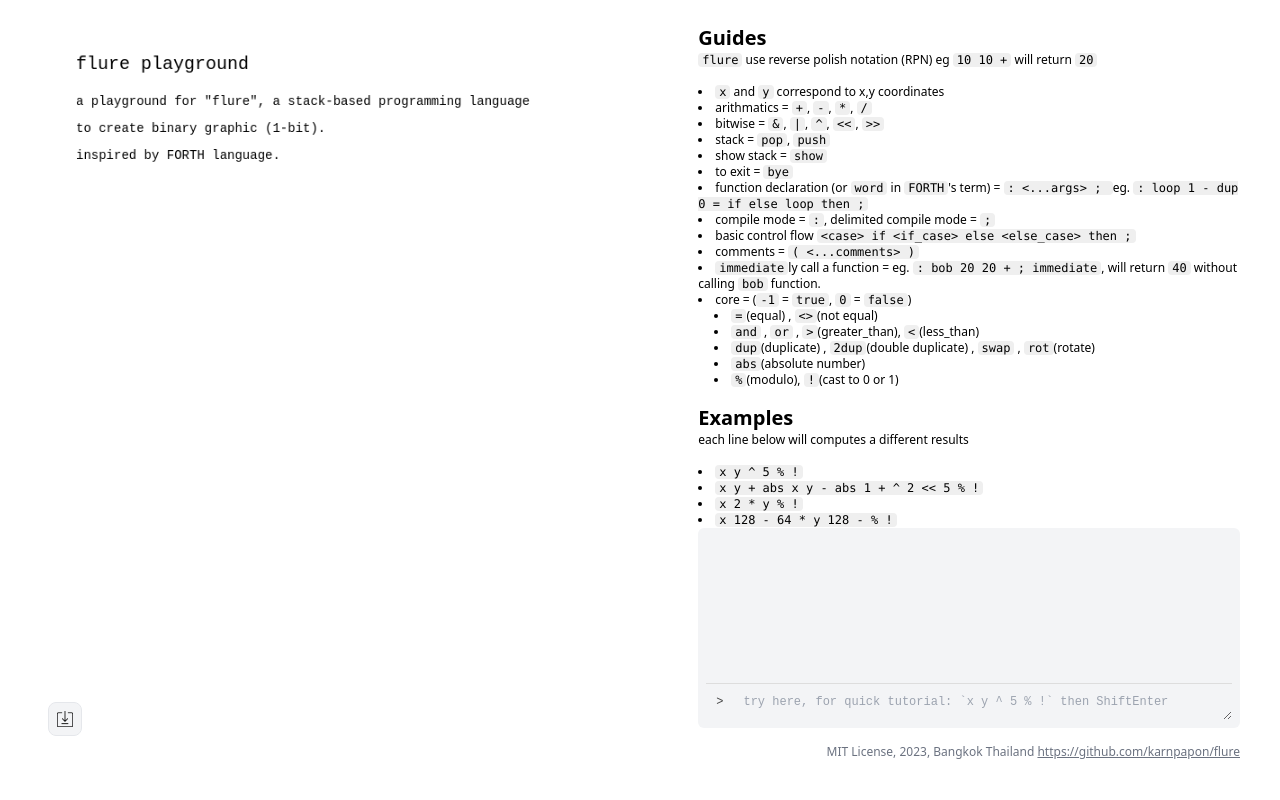
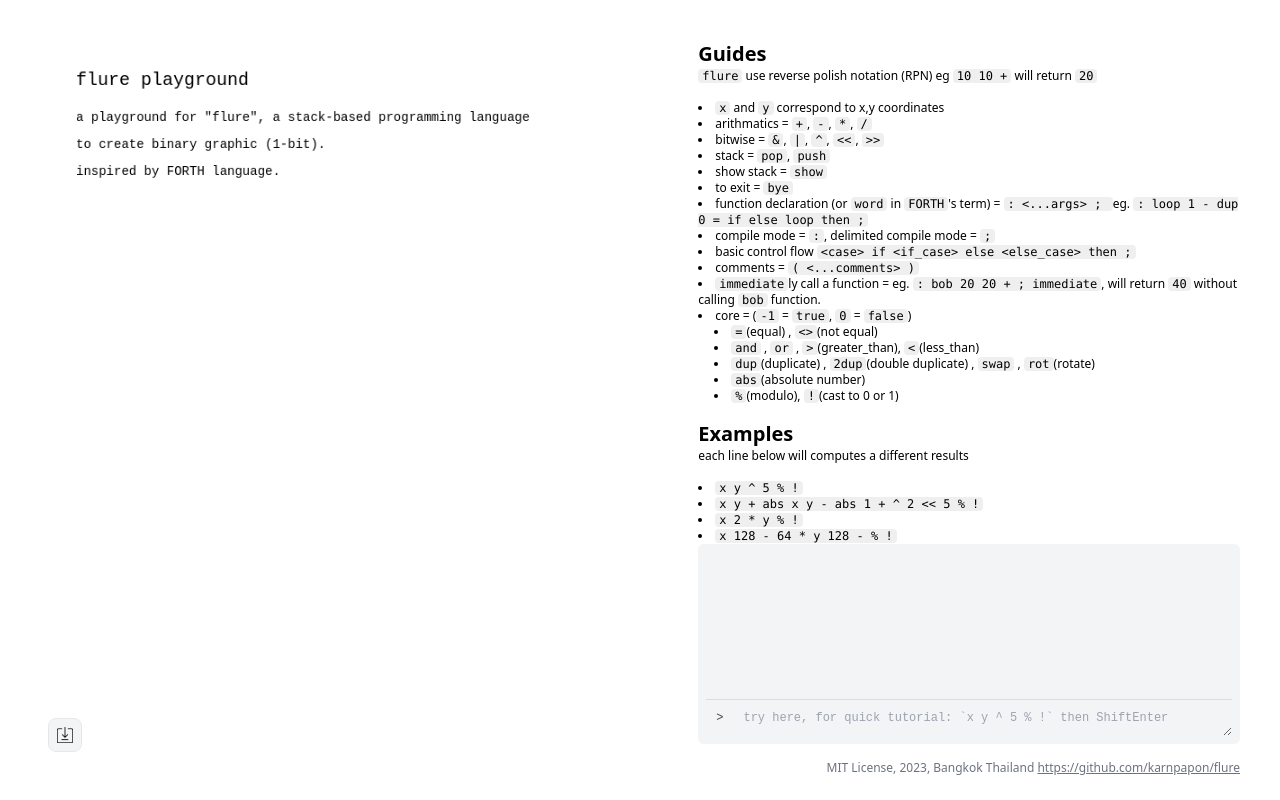
Before and after one commit to karnpapon/flure_playground, a website built with webpack: page dist/index.html in a window 1280 px wide. Built offline with nearby package versions, Linux system fonts and the light colour scheme; files whose address does not match are found by name.

Commit message:
rm -translate-y-4

```diff
--- a/dist/index.html
+++ b/dist/index.html
@@ -66,11 +66,11 @@
     </script>
 
     <div class="h-screen p-10 bg-white dark:bg-gray-900 antialiased flex-col">
-      <div class="flex h-full -translate-y-4">
+      <div class="flex h-full">
         <div class="relative flex justify-center items-center h-auto  rounded-xl overflow-hidden w-[70%]">
           <div class="relative w-full h-full object-contain object-center rounded-xl overflow-hidden">
             <div id="canvas_loading" class="hidden w-full h-full justify-center items-center text-xl">
-              <p>loading...</p>
+              <!-- <p>loading...</p> -->
               <svg width="24" height="24" viewBox="0 0 24 24" xmlns="http://www.w3.org/2000/svg"><style>.spinner_nOfF{animation:spinner_qtyZ 2s cubic-bezier(0.36,.6,.31,1) infinite}.spinner_fVhf{animation-delay:-.5s}.spinner_piVe{animation-delay:-1s}.spinner_MSNs{animation-delay:-1.5s}@keyframes spinner_qtyZ{0%{r:0}25%{r:3px;cx:4px}50%{r:3px;cx:12px}75%{r:3px;cx:20px}100%{r:0;cx:20px}}</style><circle class="spinner_nOfF" cx="4" cy="12" r="3"/><circle class="spinner_nOfF spinner_fVhf" cx="4" cy="12" r="3"/><circle class="spinner_nOfF spinner_piVe" cx="4" cy="12" r="3"/><circle class="spinner_nOfF spinner_MSNs" cx="4" cy="12" r="3"/></svg>
             </div>
             <div class="absolute left-0 bottom-0 z-[99] mb-2 ml-2">
```
